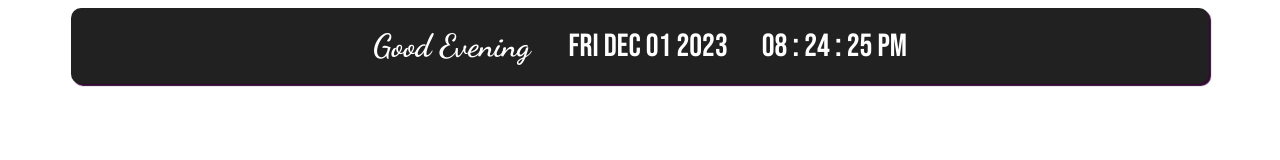
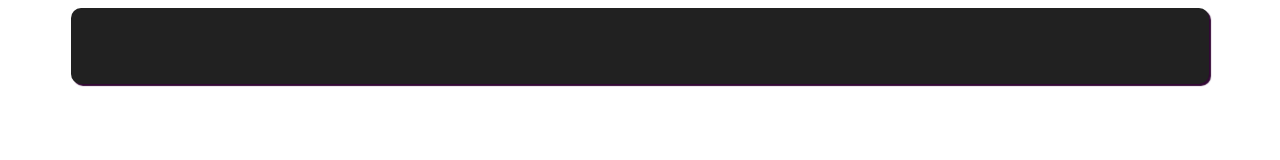
Before and after one commit to RagingDollface/notion-widgets, a plain HTML site: page index.html in a window 1280 px wide. Drawn offline with Linux system fonts and the light colour scheme.

Commit message:
Update index.html

```diff
--- a/index.html
+++ b/index.html
@@ -42,7 +42,7 @@ h1 {
     border-radius: 10px;
     background: #212121;
     width: 85vw;
-    color: #fff;
+    color: transparent;
     display: inline-block;
     box-shadow: 2px 2px 1px 0px #330835;
 }
```
